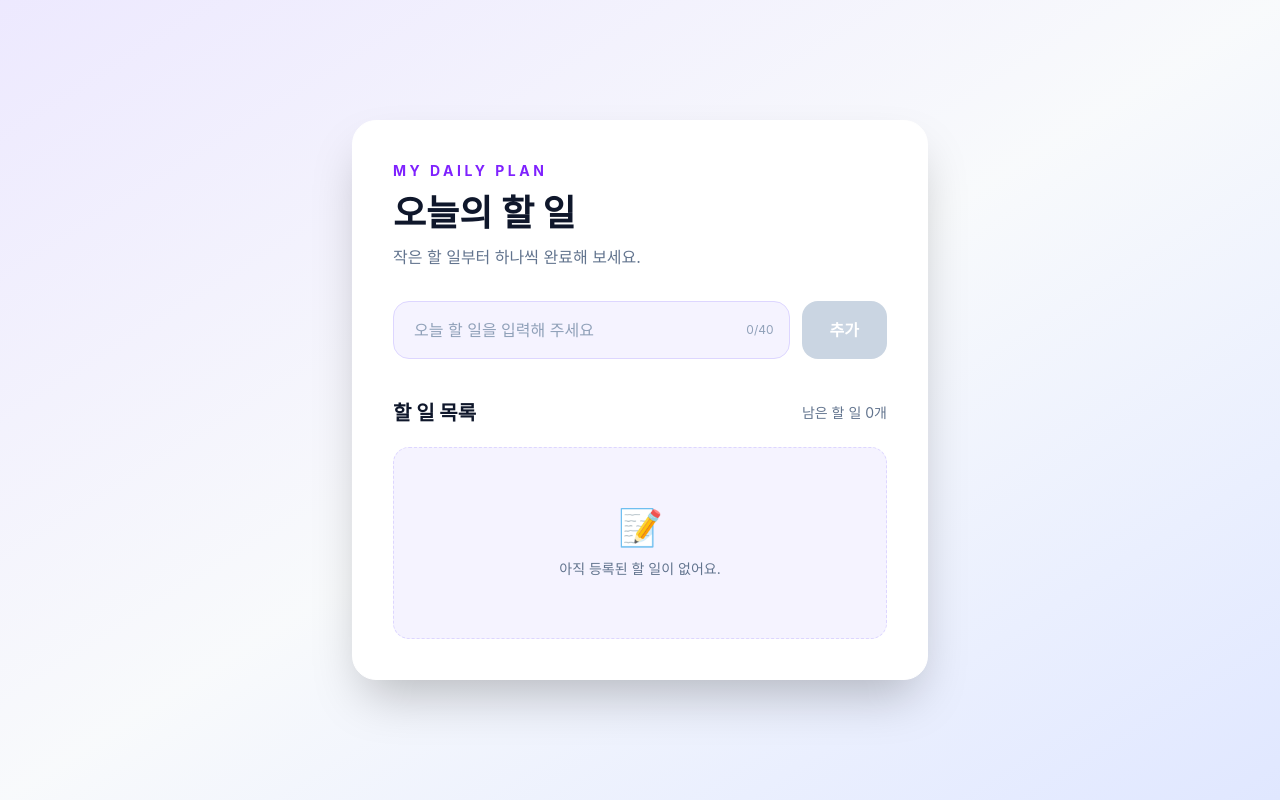
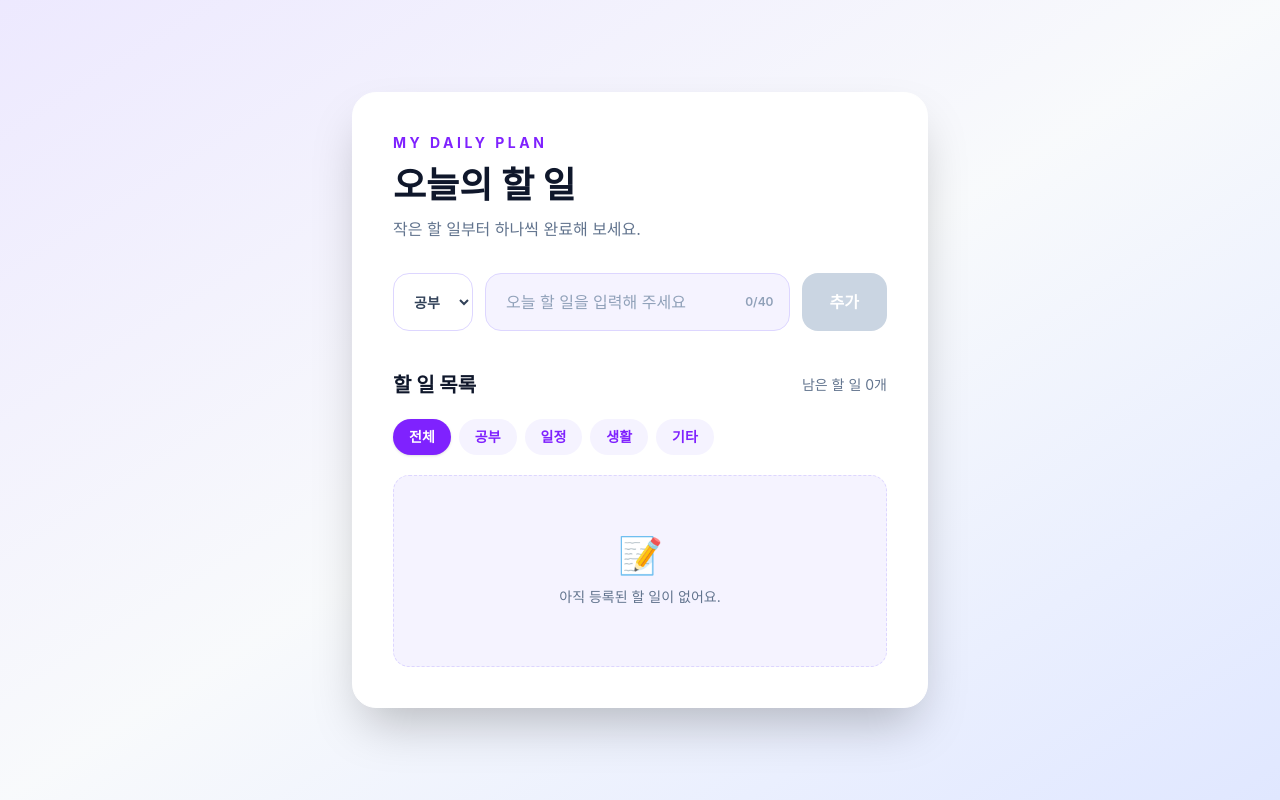
Before and after one commit to yealee711-alt/Tave_web_study, a React (Vite) app in the folder todo/: page / in a window 1280 px wide. Built offline with nearby package versions, Linux system fonts and the light colour scheme.

Commit message:
feat: Todo 2주차 개선

```diff
--- a/todo/src/App.tsx
+++ b/todo/src/App.tsx
@@ -1,16 +1,25 @@
 import { useState } from 'react';
 import TodoInput from './components/TodoInput';
 import TodoList from './components/TodoList';
-import type { Todo } from './types/todo';
+import {
+  TODO_CATEGORIES,
+  type Todo,
+  type TodoCategory,
+} from './types/todo';
+
+type CategoryFilter = '전체' | TodoCategory;
 
 function App() {
   const [todos, setTodos] = useState<Todo[]>([]);
+  const [selectedCategory, setSelectedCategory] =
+    useState<CategoryFilter>('전체');
 
-  const addTodo = (text: string) => {
+  const addTodo = (text: string, category: TodoCategory) => {
     const newTodo: Todo = {
       id: crypto.randomUUID(),
       text,
       completed: false,
+      category,
     };
 
     setTodos((previousTodos) => [...previousTodos, newTodo]);
@@ -32,8 +41,35 @@ function App() {
     );
   };
 
-  const completedCount = todos.filter((todo) => todo.completed).length;
+  const editTodo = (
+    id: string,
+    text: string,
+    category: TodoCategory,
+  ) => {
+    setTodos((previousTodos) =>
+      previousTodos.map((todo) =>
+        todo.id === id ? { ...todo, text, category } : todo,
+      ),
+    );
+  };
+
+  const completedCount = todos.filter(
+    (todo) => todo.completed,
+  ).length;
+
   const remainingCount = todos.length - completedCount;
+
+  const filteredTodos =
+    selectedCategory === '전체'
+      ? todos
+      : todos.filter(
+          (todo) => todo.category === selectedCategory,
+        );
+
+  const categoryFilters: CategoryFilter[] = [
+    '전체',
+    ...TODO_CATEGORIES,
+  ];
 
   return (
     <div className="flex min-h-screen items-center justify-center bg-gradient-to-br from-violet-100 via-slate-50 to-indigo-100 px-4 py-8 sm:px-6 sm:py-12">
@@ -65,10 +101,37 @@ function App() {
             </span>
           </div>
 
+          <div
+            className="mb-5 flex flex-wrap gap-2"
+            aria-label="카테고리 필터"
+          >
+            {categoryFilters.map((category) => (
+              <button
+                key={category}
+                className={`rounded-full px-4 py-2 text-sm font-semibold transition ${
+                  selectedCategory === category
+                    ? 'bg-violet-600 text-white shadow-sm'
+                    : 'bg-violet-50 text-violet-600 hover:bg-violet-100'
+                }`}
+                type="button"
+                onClick={() => setSelectedCategory(category)}
+                aria-pressed={selectedCategory === category}
+              >
+                {category}
+              </button>
+            ))}
+          </div>
+
           <TodoList
-            todos={todos}
+            todos={filteredTodos}
             onToggle={toggleTodo}
             onDelete={deleteTodo}
+            onEdit={editTodo}
+            emptyMessage={
+              selectedCategory === '전체'
+                ? '아직 등록된 할 일이 없어요.'
+                : `${selectedCategory} 카테고리에 등록된 할 일이 없어요.`
+            }
           />
         </section>
 
--- a/todo/src/components/TodoInput.tsx
+++ b/todo/src/components/TodoInput.tsx
@@ -1,13 +1,19 @@
 import { useState, type FormEvent } from 'react';
+import {
+  TODO_CATEGORIES,
+  type TodoCategory,
+} from '../types/todo';
 
 interface TodoInputProps {
-  onAdd: (text: string) => void;
+  onAdd: (text: string, category: TodoCategory) => void;
 }
 
 const MAX_LENGTH = 40;
+const WARNING_LENGTH = 32;
 
 function TodoInput({ onAdd }: TodoInputProps) {
   const [text, setText] = useState('');
+  const [category, setCategory] = useState<TodoCategory>('공부');
 
   const handleSubmit = (event: FormEvent<HTMLFormElement>) => {
     event.preventDefault();
@@ -18,15 +24,38 @@ function TodoInput({ onAdd }: TodoInputProps) {
       return;
     }
 
-    onAdd(trimmedText);
+    onAdd(trimmedText, category);
     setText('');
   };
 
+  const counterColor =
+    text.length === MAX_LENGTH
+      ? 'text-rose-500'
+      : text.length >= WARNING_LENGTH
+        ? 'text-amber-500'
+        : 'text-slate-400';
+
   return (
     <form
-      className="flex flex-col gap-3 sm:flex-row"
+      className="flex flex-col gap-3"
       onSubmit={handleSubmit}
     >
+      <div className="flex flex-col gap-3 sm:flex-row">
+        <select
+          className="rounded-2xl border border-violet-200 bg-white px-4 py-4 text-sm font-semibold text-slate-700 outline-none transition focus:border-violet-500 focus:ring-4 focus:ring-violet-100"
+          value={category}
+          onChange={(event) =>
+            setCategory(event.target.value as TodoCategory)
+          }
+          aria-label="카테고리 선택"
+        >
+          {TODO_CATEGORIES.map((todoCategory) => (
+            <option key={todoCategory} value={todoCategory}>
+              {todoCategory}
+            </option>
+          ))}
+        </select>
+
         <div className="relative flex-1">
           <input
             className="w-full rounded-2xl border border-violet-200 bg-violet-50 px-5 py-4 pr-16 text-slate-800 outline-none transition placeholder:text-slate-400 focus:border-violet-500 focus:ring-4 focus:ring-violet-100"
@@ -38,7 +67,10 @@ function TodoInput({ onAdd }: TodoInputProps) {
             aria-label="할 일 입력"
           />
 
-        <span className="absolute right-4 top-1/2 -translate-y-1/2 text-xs text-slate-400">
+          <span
+            className={`absolute right-4 top-1/2 -translate-y-1/2 text-xs font-semibold transition-colors ${counterColor}`}
+            aria-live="polite"
+          >
             {text.length}/{MAX_LENGTH}
           </span>
         </div>
@@ -50,6 +82,12 @@ function TodoInput({ onAdd }: TodoInputProps) {
         >
           추가
         </button>
+      </div>
+        {text.length === MAX_LENGTH && (
+          <p className="text-right text-xs text-rose-500">
+          최대 40자까지 입력할 수 있어요.
+          </p>
+        )}
     </form>
   );
 }
--- a/todo/src/components/TodoItem.tsx
+++ b/todo/src/components/TodoItem.tsx
@@ -1,12 +1,114 @@
-import type { Todo } from '../types/todo';
+import { useState, type FormEvent } from 'react';
+import {
+  TODO_CATEGORIES,
+  type Todo,
+  type TodoCategory,
+} from '../types/todo';
 
 interface TodoItemProps {
   todo: Todo;
   onToggle: (id: string) => void;
   onDelete: (id: string) => void;
+  onEdit: (
+    id: string,
+    text: string,
+    category: TodoCategory,
+  ) => void;
 }
 
-function TodoItem({ todo, onToggle, onDelete }: TodoItemProps) {
+const categoryStyles: Record<TodoCategory, string> = {
+  공부: 'bg-violet-100 text-violet-700',
+  일정: 'bg-sky-100 text-sky-700',
+  생활: 'bg-emerald-100 text-emerald-700',
+  기타: 'bg-slate-100 text-slate-600',
+};
+
+function TodoItem({
+  todo,
+  onToggle,
+  onDelete,
+  onEdit,
+}: TodoItemProps) {
+  const [isEditing, setIsEditing] = useState(false);
+  const [editText, setEditText] = useState(todo.text);
+  const [editCategory, setEditCategory] =
+    useState<TodoCategory>(todo.category);
+
+  const handleEditSubmit = (event: FormEvent<HTMLFormElement>) => {
+    event.preventDefault();
+
+    const trimmedText = editText.trim();
+
+    if (!trimmedText) {
+      return;
+    }
+
+    onEdit(todo.id, trimmedText, editCategory);
+    setIsEditing(false);
+  };
+
+  const cancelEdit = () => {
+    setEditText(todo.text);
+    setEditCategory(todo.category);
+    setIsEditing(false);
+  };
+
+  if (isEditing) {
+    return (
+      <li className="rounded-2xl border border-violet-300 bg-violet-50 p-4">
+        <form
+          className="flex flex-col gap-3"
+          onSubmit={handleEditSubmit}
+        >
+          <div className="flex flex-col gap-2 sm:flex-row">
+            <select
+              className="rounded-xl border border-violet-200 bg-white px-3 py-3 text-sm outline-none focus:border-violet-500 focus:ring-2 focus:ring-violet-100"
+              value={editCategory}
+              onChange={(event) =>
+                setEditCategory(event.target.value as TodoCategory)
+              }
+              aria-label={`${todo.text} 카테고리 수정`}
+            >
+              {TODO_CATEGORIES.map((category) => (
+                <option key={category} value={category}>
+                  {category}
+                </option>
+              ))}
+            </select>
+
+            <input
+              className="min-w-0 flex-1 rounded-xl border border-violet-200 bg-white px-4 py-3 text-slate-800 outline-none focus:border-violet-500 focus:ring-2 focus:ring-violet-100"
+              type="text"
+              value={editText}
+              maxLength={40}
+              onChange={(event) => setEditText(event.target.value)}
+              aria-label={`${todo.text} 내용 수정`}
+              autoFocus
+            />
+          </div>
+
+          <div className="flex justify-end gap-2">
+            <button
+              className="rounded-xl bg-white px-4 py-2 text-sm font-semibold text-slate-500 transition hover:bg-slate-100"
+              type="button"
+              onClick={cancelEdit}
+            >
+              취소
+            </button>
+
+            <button
+              className="rounded-xl bg-violet-600 px-4 py-2 text-sm font-semibold text-white transition hover:bg-violet-700 disabled:cursor-not-allowed disabled:bg-slate-300"
+              type="submit"
+              disabled={!editText.trim()}
+            >
+              저장
+            </button>
+          </div>
+        </form>
+      </li>
+    );
+  }
+
   return (
     <li
       className={`flex items-center justify-between gap-3 rounded-2xl border p-4 transition ${
@@ -27,8 +129,15 @@ function TodoItem({ todo, onToggle, onDelete }: TodoItemProps) {
           ✓
         </span>
 
+        <span className="min-w-0 flex-1">
           <span
-          className={`break-all text-sm sm:text-base ${
+            className={`mr-2 inline-block rounded-full px-2 py-1 align-middle text-xs font-semibold ${categoryStyles[todo.category]}`}
+          >
+            {todo.category}
+          </span>
+
+          <span
+            className={`break-all align-middle text-sm sm:text-base ${
               todo.completed
                 ? 'text-slate-400 line-through'
                 : 'text-slate-700'
@@ -36,16 +145,28 @@ function TodoItem({ todo, onToggle, onDelete }: TodoItemProps) {
           >
             {todo.text}
           </span>
+        </span>
       </label>
 
+      <div className="flex shrink-0 gap-2">
         <button
-        className="shrink-0 rounded-xl bg-rose-50 px-3 py-2 text-sm font-semibold text-rose-500 transition hover:bg-rose-500 hover:text-white"
+          className="rounded-xl bg-violet-50 px-3 py-2 text-sm font-semibold text-violet-600 transition hover:bg-violet-600 hover:text-white"
+          type="button"
+          onClick={() => setIsEditing(true)}
+          aria-label={`${todo.text} 수정`}
+        >
+          수정
+        </button>
+
+        <button
+          className="rounded-xl bg-rose-50 px-3 py-2 text-sm font-semibold text-rose-500 transition hover:bg-rose-500 hover:text-white"
           type="button"
           onClick={() => onDelete(todo.id)}
           aria-label={`${todo.text} 삭제`}
         >
           삭제
         </button>
+      </div>
     </li>
   );
 }
--- a/todo/src/components/TodoList.tsx
+++ b/todo/src/components/TodoList.tsx
@@ -1,19 +1,32 @@
-import type { Todo } from '../types/todo';
+import type { Todo, TodoCategory } from '../types/todo';
 import TodoItem from './TodoItem';
 
 interface TodoListProps {
   todos: Todo[];
   onToggle: (id: string) => void;
   onDelete: (id: string) => void;
+  onEdit: (
+    id: string,
+    text: string,
+    category: TodoCategory,
+  ) => void;
+  emptyMessage?: string;
 }
 
-function TodoList({ todos, onToggle, onDelete }: TodoListProps) {
+function TodoList({
+  todos,
+  onToggle,
+  onDelete,
+  onEdit,
+  emptyMessage = '아직 등록된 할 일이 없어요.',
+}: TodoListProps) {
   if (todos.length === 0) {
     return (
       <div className="flex min-h-48 flex-col items-center justify-center rounded-2xl border border-dashed border-violet-200 bg-violet-50 px-6 py-10 text-center">
         <span className="mb-3 text-4xl">📝</span>
+
         <p className="text-sm text-slate-500">
-          아직 등록된 할 일이 없어요.
+          {emptyMessage}
         </p>
       </div>
     );
@@ -27,6 +40,7 @@ function TodoList({ todos, onToggle, onDelete }: TodoListProps) {
           todo={todo}
           onToggle={onToggle}
           onDelete={onDelete}
+          onEdit={onEdit}
         />
       ))}
     </ul>
--- a/todo/src/types/todo.ts
+++ b/todo/src/types/todo.ts
@@ -1,5 +1,10 @@
+export const TODO_CATEGORIES = ['공부', '일정', '생활', '기타'] as const;
+
+export type TodoCategory = (typeof TODO_CATEGORIES)[number];
+
 export interface Todo {
-    id: string;
-    text: string;
-    completed: boolean;
+  id: string;
+  text: string;
+  completed: boolean;
+  category: TodoCategory;
 }
```
Lines whose indentation alone changed are shown as unchanged.
